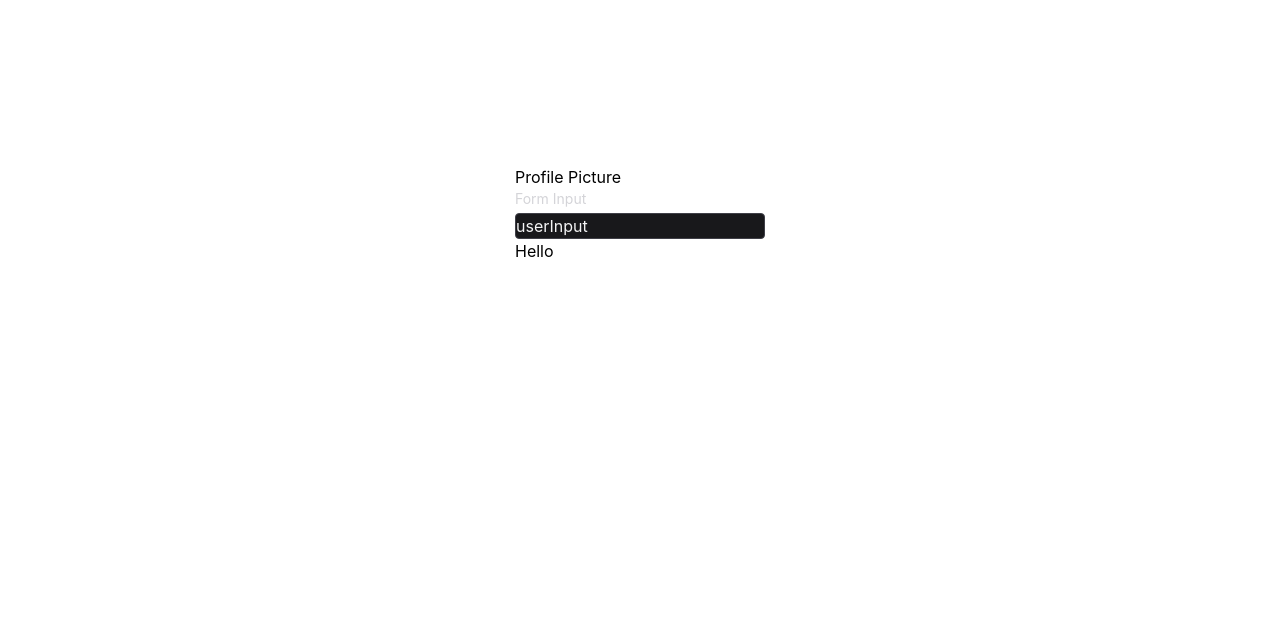
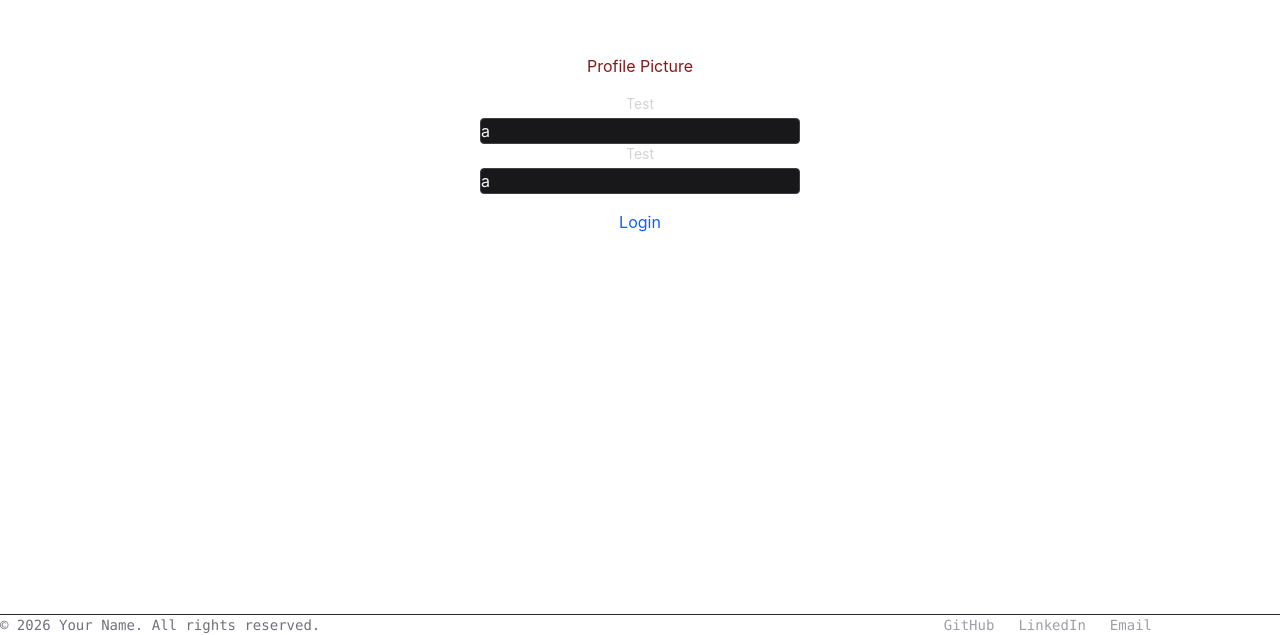
Before and after one commit to RochRS/medsupply, a React (Vite) app in the folder web/: page / in a window 1280 px wide. Shown: the part 186-821 px from the top of the page. Before the commit the page ends 800 px from the top, so only its background shows below. Built offline with nearby package versions, Linux system fonts and the light colour scheme.

Commit message:
footer added, and login page template done

```diff
--- a/web/src/components/button.tsx
+++ b/web/src/components/button.tsx
@@ -1,13 +1,17 @@
 type EnterButtonProps = {
   buttonName: string;
-  //   isDisabled: boolean;
-  //   onClick: () => void;
+  isDisabled: boolean;
+  onClick: () => void;
 };
 
 export function EnterButton({
   buttonName,
-  //   isDisabled,
-  //   onClick,
+  isDisabled,
+  onClick,
 }: EnterButtonProps) {
-  return <button>{buttonName}</button>;
+  return (
+    <button onClick={onClick} disabled={isDisabled}>
+      {buttonName}
+    </button>
+  );
 }
--- /dev/null
+++ b/web/src/components/footer.tsx
@@ -0,0 +1,32 @@
+export function Footer() {
+  return (
+    <footer className="border-t border-zinc-800 px-6 py-8 mt-auto">
+      <div className="max-w-6xl mx-auto flex flex-col sm:flex-row justify-between items-center gap-4">
+        <p className="text-sm text-zinc-500 font-mono">
+          © {new Date().getFullYear()} Your Name. All rights reserved.
+        </p>
+
+        <div className="flex gap-6 text-sm text-zinc-400 font-mono">
+          <a
+            href="https://github.com"
+            className="hover:text-blue-400 transition-colors"
+          >
+            GitHub
+          </a>
+          <a
+            href="https://linkedin.com"
+            className="hover:text-blue-400 transition-colors"
+          >
+            LinkedIn
+          </a>
+          <a
+            href="mailto:you@example.com"
+            className="hover:text-blue-400 transition-colors"
+          >
+            Email
+          </a>
+        </div>
+      </div>
+    </footer>
+  );
+}
--- a/web/src/routes/__root.tsx
+++ b/web/src/routes/__root.tsx
@@ -5,6 +5,8 @@ import {
   useLocation,
 } from "@tanstack/react-router";
 import { TanStackRouterDevtools } from "@tanstack/react-router-devtools";
+
+//styiling
 import "../css/index.css";
 
 const RootLayout = () => {
@@ -15,15 +17,15 @@ const RootLayout = () => {
     <>
       {!hideNavbar && (
         <>
-          <div className="p-2 flex decoration-0 content-center-safe justify-center gap-20">
-            <div>
+          <div className="flex justify-between items-center px-6 py-4">
+            <div className="flex gap-10">
               <Link to="/dashboard">Dashboard</Link>{" "}
               <Link to="/aanvraag">Aanvraag</Link>{" "}
               <Link to="/totale-voorraad">Totale Voorraad</Link>{" "}
               <Link to="/statistieken">Statistieken</Link>{" "}
               <Link to="/geschiedenis">Geschiedenis</Link>{" "}
             </div>
-            <div>
+            <div className="flex gap-10">
               <Link to="/profiel">Profiel</Link>{" "}
               <Link to="/settings">Settings</Link>
             </div>
--- a/web/src/routes/aanvraag.tsx
+++ b/web/src/routes/aanvraag.tsx
@@ -1,9 +1,17 @@
-import { createFileRoute } from '@tanstack/react-router'
+import { createFileRoute } from "@tanstack/react-router";
+import { Footer } from "../components/footer";
 
-export const Route = createFileRoute('/aanvraag')({
+import "../css/index.css";
+
+export const Route = createFileRoute("/aanvraag")({
   component: RouteComponent,
-})
+});
 
 function RouteComponent() {
-  return <div>Hello "/aanvraag"!</div>
+  return (
+    <div>
+      <div></div>
+      <Footer />
+    </div>
+  );
 }
--- a/web/src/routes/dashboard.tsx
+++ b/web/src/routes/dashboard.tsx
@@ -1,9 +1,47 @@
-import { createFileRoute } from '@tanstack/react-router'
+import { createFileRoute } from "@tanstack/react-router";
+import { Footer } from "../components/footer";
 
-export const Route = createFileRoute('/dashboard')({
+import "../css/index.css";
+
+export const Route = createFileRoute("/dashboard")({
   component: RouteComponent,
-})
+});
 
+//#########################################################################
+//Local Components
+//#########################################################################
+function SpoedAanvraag() {
+  return <div></div>;
+}
+
+function KritiekeVoorraadOverzicht() {
+  return <div></div>;
+}
+
+function KritikeMeldingen() {
+  return <div></div>;
+}
+
+//#########################################################################
+//Page
+//#########################################################################
 function RouteComponent() {
-  return <div>Hello "/dashboard"!</div>
+  return (
+    <div>
+      <div>
+        <div>
+          <SpoedAanvraag />
+        </div>
+
+        <div>
+          <KritiekeVoorraadOverzicht />
+        </div>
+
+        <div>
+          <KritikeMeldingen />
+        </div>
+      </div>
+      <Footer />
+    </div>
+  );
 }
--- a/web/src/routes/geschiedenis.tsx
+++ b/web/src/routes/geschiedenis.tsx
@@ -1,9 +1,17 @@
-import { createFileRoute } from '@tanstack/react-router'
+import { createFileRoute } from "@tanstack/react-router";
+import { Footer } from "../components/footer";
 
-export const Route = createFileRoute('/geschiedenis')({
+import "../css/index.css";
+
+export const Route = createFileRoute("/geschiedenis")({
   component: RouteComponent,
-})
+});
 
 function RouteComponent() {
-  return <div>Hello "/geschiedenis"!</div>
+  return (
+    <div>
+      <div></div>
+      <Footer />
+    </div>
+  );
 }
--- a/web/src/routes/index.tsx
+++ b/web/src/routes/index.tsx
@@ -6,6 +6,7 @@ import { FormInput } from "../components/form.tsx";
 // ------------------------------------------
 //Styling
 import "../css/index.css";
+import { Footer } from "../components/footer.tsx";
 
 // ------------------------------------------
 //Route
@@ -16,34 +17,52 @@ export const Route = createFileRoute("/")({
 // ------------------------------------------
 //Types
 
-// ------------------------------------------
+//#########################################################################
 //Local Components
+//#########################################################################
 function HospitalIcon() {
   return <div>Profile Picture</div>;
 }
 
+function UserInputFields() {
+  return (
+    <div>
+      <FormInput label="Test" type="text" placeholder="test" value="a" />
+      <FormInput label="Test" type="text" placeholder="test" value="a" />
+    </div>
+  );
+}
+
+function SendLoginRequest() {
+  const sendMessage = () => {
+    console.log("Hellow");
+  };
+
+  return (
+    <EnterButton buttonName="Login" onClick={sendMessage} isDisabled={false} />
+  );
+}
+
+//#########################################################################
+//Page
+//#########################################################################
 function Index() {
   return (
-    <div className="fixed inset-0 grid place-items-center">
     <div>
-        <div>
+      <div className="min-h-screen flex items-center justify-center">
+        <div className="flex flex-col gap-4 max-w-sm dark:bg-slate-800 p-6 rounded-lg text-center size-80">
+          <div className="text-red-900">
             <HospitalIcon />
           </div>
-
           <div>
-          <FormInput
-            label="Form Input"
-            type="text"
-            placeholder="John Doe"
-            value="userInput"
-            // onChange={}
-          />
+            <UserInputFields />
           </div>
-
-        <div>
-          <EnterButton buttonName="Hello" />
+          <div className="text-blue-600 ">
+            <SendLoginRequest />
           </div>
         </div>
       </div>
+      <Footer />
+    </div>
   );
 }
--- a/web/src/routes/profiel.tsx
+++ b/web/src/routes/profiel.tsx
@@ -1,9 +1,17 @@
-import { createFileRoute } from '@tanstack/react-router'
+import { createFileRoute } from "@tanstack/react-router";
 
-export const Route = createFileRoute('/profiel')({
+import "../css/index.css";
+import { Footer } from "../components/footer";
+
+export const Route = createFileRoute("/profiel")({
   component: RouteComponent,
-})
+});
 
 function RouteComponent() {
-  return <div>Hello "/profiel"!</div>
+  return (
+    <div>
+      <div></div>
+      <Footer />
+    </div>
+  );
 }
--- a/web/src/routes/settings.tsx
+++ b/web/src/routes/settings.tsx
@@ -1,9 +1,17 @@
-import { createFileRoute } from '@tanstack/react-router'
+import { createFileRoute } from "@tanstack/react-router";
 
-export const Route = createFileRoute('/settings')({
+import "../css/index.css";
+import { Footer } from "../components/footer";
+
+export const Route = createFileRoute("/settings")({
   component: RouteComponent,
-})
+});
 
 function RouteComponent() {
-  return <div>Hello "/settings"!</div>
+  return (
+    <div>
+      <div></div>
+      <Footer />
+    </div>
+  );
 }
--- a/web/src/routes/statistieken.tsx
+++ b/web/src/routes/statistieken.tsx
@@ -1,9 +1,17 @@
-import { createFileRoute } from '@tanstack/react-router'
+import { createFileRoute } from "@tanstack/react-router";
 
-export const Route = createFileRoute('/statistieken')({
+import "../css/index.css";
+import { Footer } from "../components/footer";
+
+export const Route = createFileRoute("/statistieken")({
   component: RouteComponent,
-})
+});
 
 function RouteComponent() {
-  return <div>Hello "/statistieken"!</div>
+  return (
+    <div>
+      <div></div>
+      <Footer />
+    </div>
+  );
 }
--- a/web/src/routes/totale-voorraad.tsx
+++ b/web/src/routes/totale-voorraad.tsx
@@ -1,9 +1,17 @@
-import { createFileRoute } from '@tanstack/react-router'
+import { createFileRoute } from "@tanstack/react-router";
 
-export const Route = createFileRoute('/totale-voorraad')({
+import "../css/index.css";
+import { Footer } from "../components/footer";
+
+export const Route = createFileRoute("/totale-voorraad")({
   component: RouteComponent,
-})
+});
 
 function RouteComponent() {
-  return <div>Hello "/totale-voorraad"!</div>
+  return (
+    <div>
+      <div></div>
+      <Footer />
+    </div>
+  );
 }
```
Lines whose indentation alone changed are shown as unchanged.
